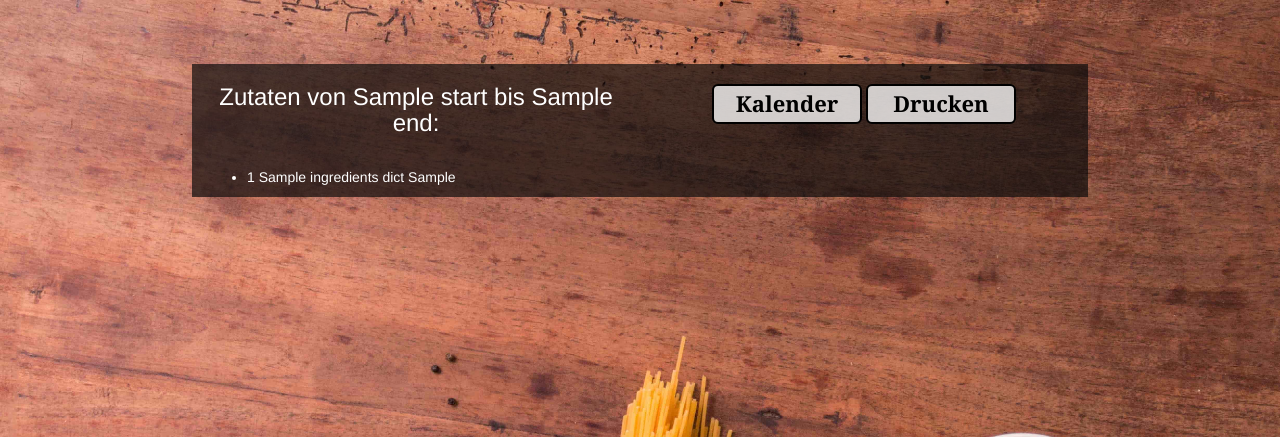
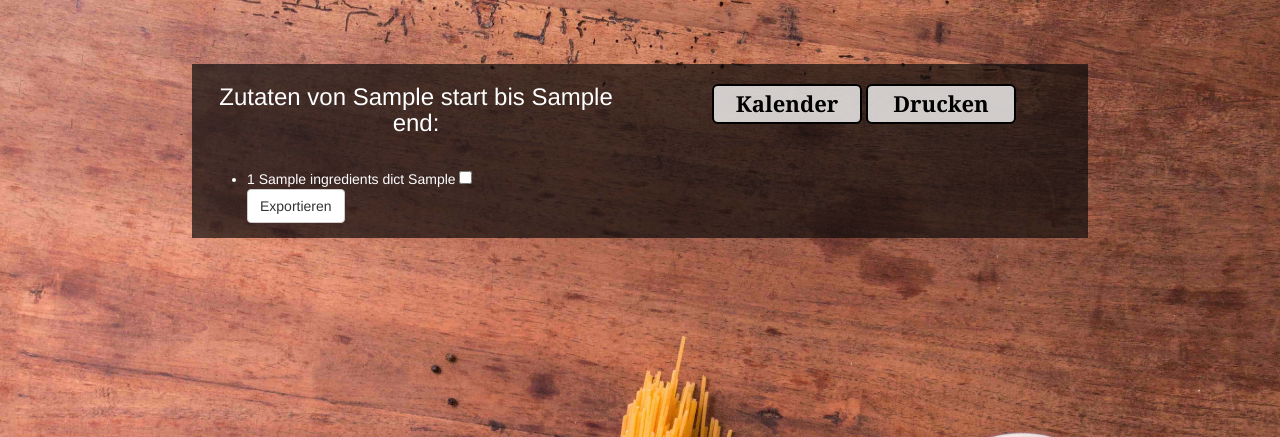
Before and after one commit to flecmart/mealplan, a Flask app: template app/templates/ingredients.html in a window 1280 px wide. Shown: the top 437 px of the page. Run offline with Flask 2, Linux system fonts and the light colour scheme; the template is opened without the code that fills it: most values are stand-ins (such as "Sample title", 1, 10 or a date in 2020); some libraries are stand-ins or nearby versions.

Commit message:
prepare export shopping list to todoist

```diff
--- a/app/app.py
+++ b/app/app.py
@@ -272,3 +272,10 @@ def display_ingredients():
         ingredient_lists.append(recipe.get_ingredients_list())
 
     return render_template('ingredients.html', ingredients_dict=helper_functs.make_shopping_list(ingredient_lists), start=start_date, end=end_date)
+
+@app.route("/export-todoist", methods = ['POST'])
+def export_todoist():
+    ingedients_to_export = request.form.getlist('export_ingredient')
+    # TODO export to todoist
+    flash(f'Zutaten nach Todoist Einkaufsliste exportiert: {ingedients_to_export}')
+    return render_template('full-calendar.html', recipes=database.query_all(Recipe))
--- a/app/templates/ingredients.html
+++ b/app/templates/ingredients.html
@@ -13,14 +13,19 @@
         </div>
 
     </div>
+    <form class="form-group" action="{{ url_for('export_todoist') }}" method="post" role="form">
     <ul id="ingred-list" style="margin-top: 20px;">
         <!-- sorted alphabetically for now -->
         {% for k, v in ingredients_dict.items()| sort %}
         {% if k and v != None %}
-        <li> {{ v[0] }} {{ v[1] }}  {{ k }}</li>
+        <li> {{ v[0] }} {{ v[1] }}  {{ k }} <input type="checkbox" name="export_ingredient" value="{{ v[0] }} {{ v[1] }}  {{ k }}"></li>
         {% endif %}
         {% endfor %}
+        <div>
+            <button type="submit" class="btn btn-default">Exportieren</button>
+        </div>
     </ul>
+    </form>
 </div>
 
 <script type="text/javascript">
```
